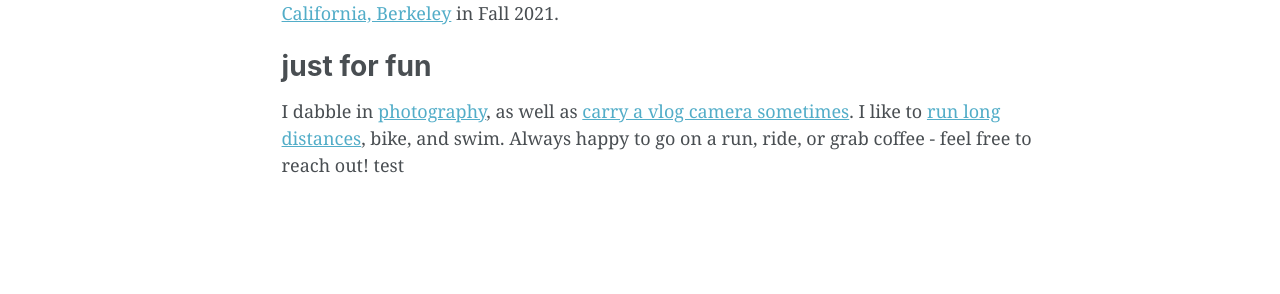
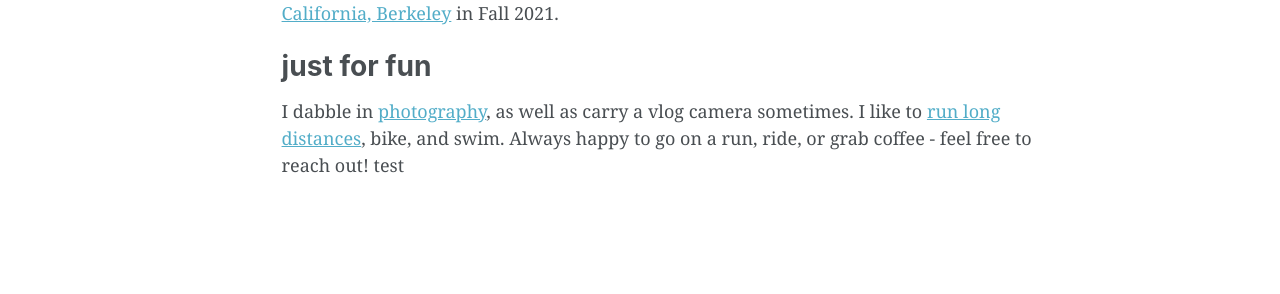
Before and after one commit to audreychun/audreychun.github.io, a Jekyll site: the page built from _pages/about.md, in a window 1280 px wide and 1243 px high. Shown: the part 642-936 px from the top of the window. Built offline with Jekyll 4.4.1, drawn with Linux system fonts in a browser that asks for light colours; some web fonts are replaced; part of the change alters nothing that is shown.

```diff
--- a/_pages/about.md
+++ b/_pages/about.md
@@ -19,4 +19,4 @@ Born and raised in the beautiful [Portland Metro Area](https://en.wikipedia.org/
 
 just for fun
 ======
-I dabble in [photography](https://capturedbydree.pixieset.com/), as well as [carry a vlog camera sometimes](https://www.youtube.com/@One-Two-Dree/videos). I like to [run long distances](https://www.athlinks.com/athletes/543903770), bike, and swim. Always happy to go on a run, ride, or grab coffee - feel free to reach out! test
+I dabble in [photography](https://capturedbydree.pixieset.com/), as well as carry a vlog camera sometimes. I like to [run long distances](https://www.athlinks.com/athletes/543903770), bike, and swim. Always happy to go on a run, ride, or grab coffee - feel free to reach out! test
```
